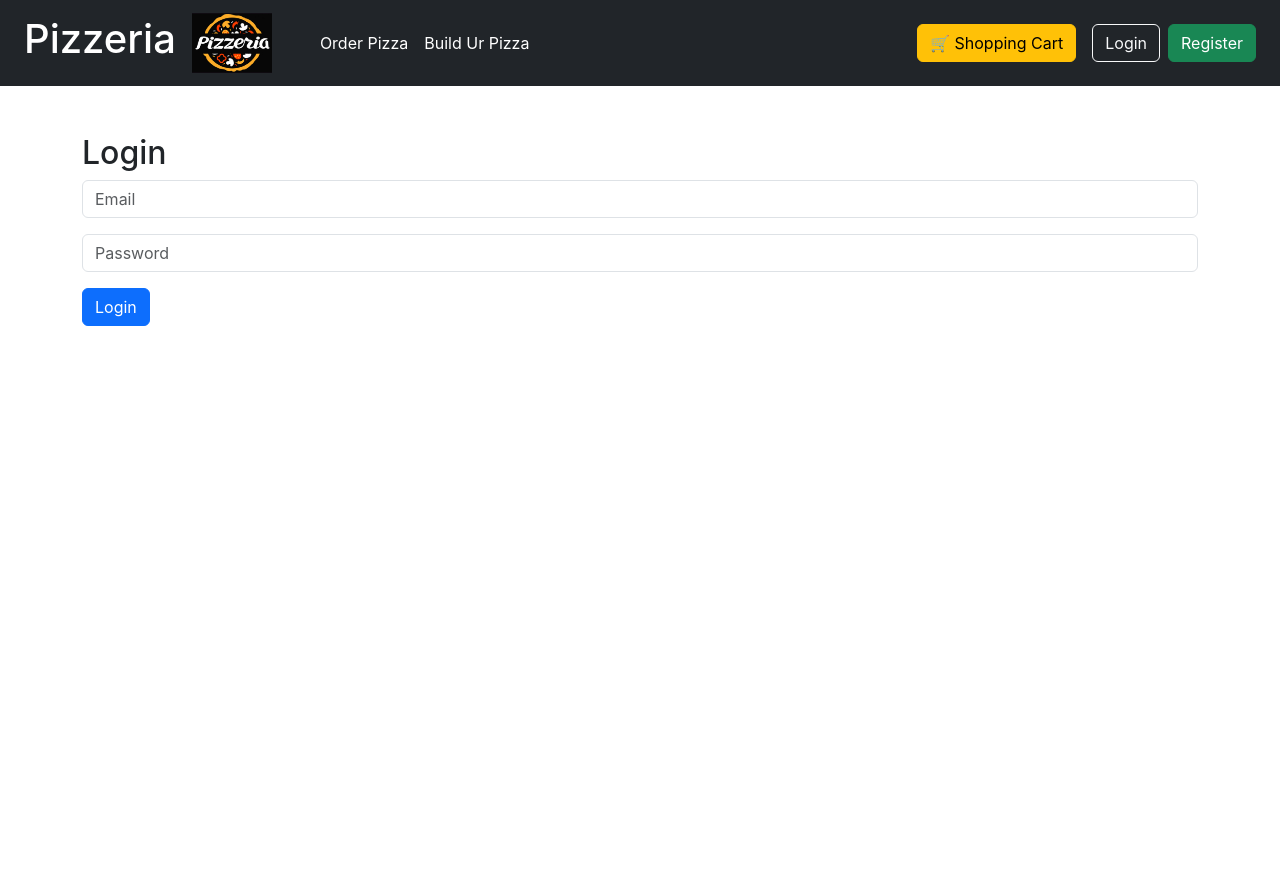
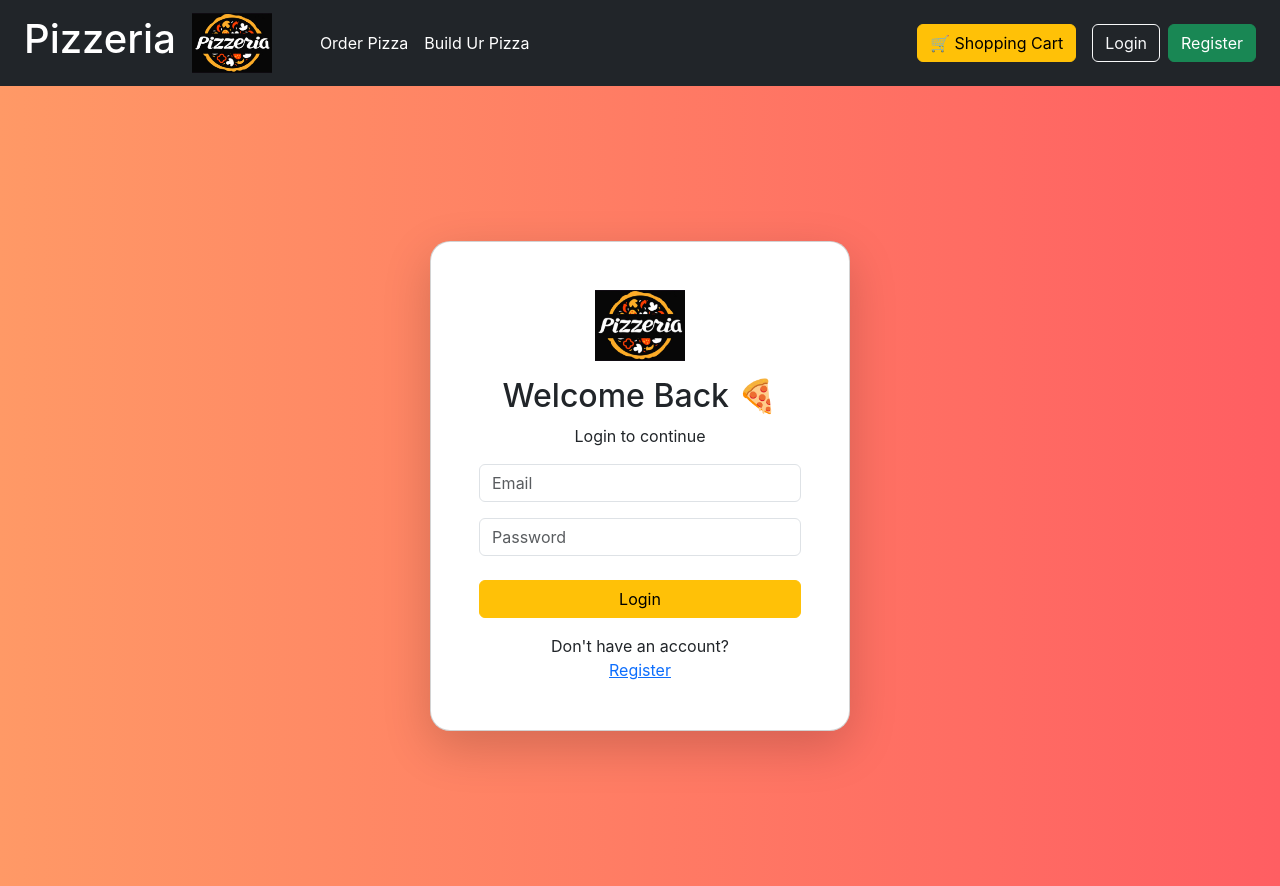
Before and after one commit to ADARSHSRIVASTAV333/pizzaria-mern-app, a React (Create React App) app in the folder pizzariaapp/: page /login in a window 1280 px wide. Before the commit the page ends 800 px from the top, so only its background shows below. Built offline with nearby package versions, Linux system fonts and the light colour scheme; the HTML template or start-up script is replaced by a standard one.

Commit message:
Improved Login and Register UI

```diff
--- a/pizzariaapp/src/components/Login.js
+++ b/pizzariaapp/src/components/Login.js
@@ -1,6 +1,7 @@
 import { useState } from "react";
 import axios from "axios";
-import { useNavigate } from "react-router-dom";
+import { useNavigate, Link } from "react-router-dom";
+import logo from "../assets/logo.png";
 
 function Login() {
 
@@ -19,20 +20,15 @@ function Login() {
                 "http://localhost:5000/api/login",
 
                 {
-
                     email,
                     password
-
                 }
 
             );
 
             localStorage.setItem(
-
                 "token",
-
                 response.data.token
-
             );
 
             localStorage.setItem(
@@ -41,92 +37,119 @@ function Login() {
             );
 
             localStorage.setItem(
-
                 "username",
-
                 response.data.username
-
             );
 
-            window.location.href = "/";
+            alert(
+                "Login Successful"
+            );
+
+            window.location.href="/";
+        }
+
+        catch(error){
 
             alert(
-
-                "Login Successful"
-
-            );
-
-            navigate("/");
-
-        }
-
-        catch (error) {
-
-            alert(
-
                 "Invalid Login"
-
             );
 
         }
 
     };
 
-    return (
+    return(
 
-        <div className="container mt-5">
+<div
+className="container-fluid vh-100 d-flex justify-content-center align-items-center"
+style={{
 
-            <h2>
+background:
+"linear-gradient(to right,#ff9966,#ff5e62)"
 
-                Login
+}}
+>
+
+<div
+className="card shadow-lg p-5"
+style={{
+
+width:"420px",
+borderRadius:"20px"
+
+}}
+>
+
+<div className="text-center">
+
+<img
+src={logo}
+alt="logo"
+width="90"
+/>
+
+<h2 className="mt-3">
+
+Welcome Back 🍕
 
 </h2>
 
+<p>
+
+Login to continue
+
+</p>
+
+</div>
+
 <input
-
+type="email"
 className="form-control mb-3"
-
 placeholder="Email"
 
-                onChange={(e) =>
-
+onChange={(e)=>
 setEmail(
 e.target.value
-                    )
-
-                }
-
+)}
 />
 
 <input
-
 type="password"
-
-                className="form-control mb-3"
-
+className="form-control mb-4"
 placeholder="Password"
 
-                onChange={(e) =>
-
+onChange={(e)=>
 setPassword(
 e.target.value
-                    )
-
-                }
-
+)}
 />
 
 <button
-
-                className="btn btn-primary"
-
+className="btn btn-warning w-100"
 onClick={loginUser}
-
 >
 
 Login
 
 </button>
+
+<div
+className="text-center mt-3"
+>
+
+Don't have an account? <br></br>
+
+<Link
+to="/register"
+>
+
+ Register
+
+</Link>
+
+</div>
+
+</div>
 
 </div>
 
--- a/pizzariaapp/src/components/Register.js
+++ b/pizzariaapp/src/components/Register.js
@@ -1,15 +1,19 @@
 import { useState } from "react";
 import axios from "axios";
+import { Link, useNavigate } from "react-router-dom";
+import logo from "../assets/logo.png";
 
 function Register() {
 
-    const [name,setName]=useState("");
-    const [email,setEmail]=useState("");
-    const [password,setPassword]=useState("");
+    const [name, setName] = useState("");
+    const [email, setEmail] = useState("");
+    const [password, setPassword] = useState("");
 
-    const registerUser=async()=>{
+    const navigate = useNavigate();
 
-        try{
+    const registerUser = async () => {
+
+        try {
 
             await axios.post(
                 "http://localhost:5000/api/register",
@@ -24,52 +28,118 @@ function Register() {
                 "Registration Successful"
             );
 
-        }
-        catch(error){
-
-            console.log(error);
+            navigate("/login");
 
         }
 
+        catch(error){
+
+            alert(
+                "User already exists"
+            );
+
         }
+
+    };
 
     return(
 
-        <div className="container mt-5">
+<div
+className="container-fluid vh-100 d-flex justify-content-center align-items-center"
+style={{
 
-            <h2>Register</h2>
+background:
+"linear-gradient(to right,#ff9966,#ff5e62)"
+
+}}
+>
+
+<div
+className="card shadow-lg p-5"
+style={{
+
+width:"420px",
+borderRadius:"20px"
+
+}}
+>
+
+<div className="text-center">
+
+<img
+src={logo}
+alt="logo"
+width="90"
+/>
+
+<h2 className="mt-3">
+
+Join Pizzaria 🍕
+
+</h2>
+
+<p>
+
+Create your account
+
+</p>
+
+</div>
 
 <input
 className="form-control mb-3"
 placeholder="Name"
 onChange={(e)=>
-                setName(e.target.value)
-            }
+setName(
+e.target.value
+)}
 />
 
 <input
 className="form-control mb-3"
 placeholder="Email"
 onChange={(e)=>
-                setEmail(e.target.value)
-            }
+setEmail(
+e.target.value
+)}
 />
 
 <input
 type="password"
-            className="form-control mb-3"
+className="form-control mb-4"
 placeholder="Password"
 onChange={(e)=>
-                setPassword(e.target.value)
-            }
+setPassword(
+e.target.value
+)}
 />
 
 <button
-            className="btn btn-success"
+className="btn btn-warning w-100"
 onClick={registerUser}
 >
+
 Register
+
 </button>
+
+<div
+className="text-center mt-3"
+>
+
+Already have an account? <br></br>
+
+<Link
+to="/login"
+>
+
+ Login
+
+</Link>
+
+</div>
+
+</div>
 
 </div>
 
```
Lines whose indentation alone changed are shown as unchanged.
